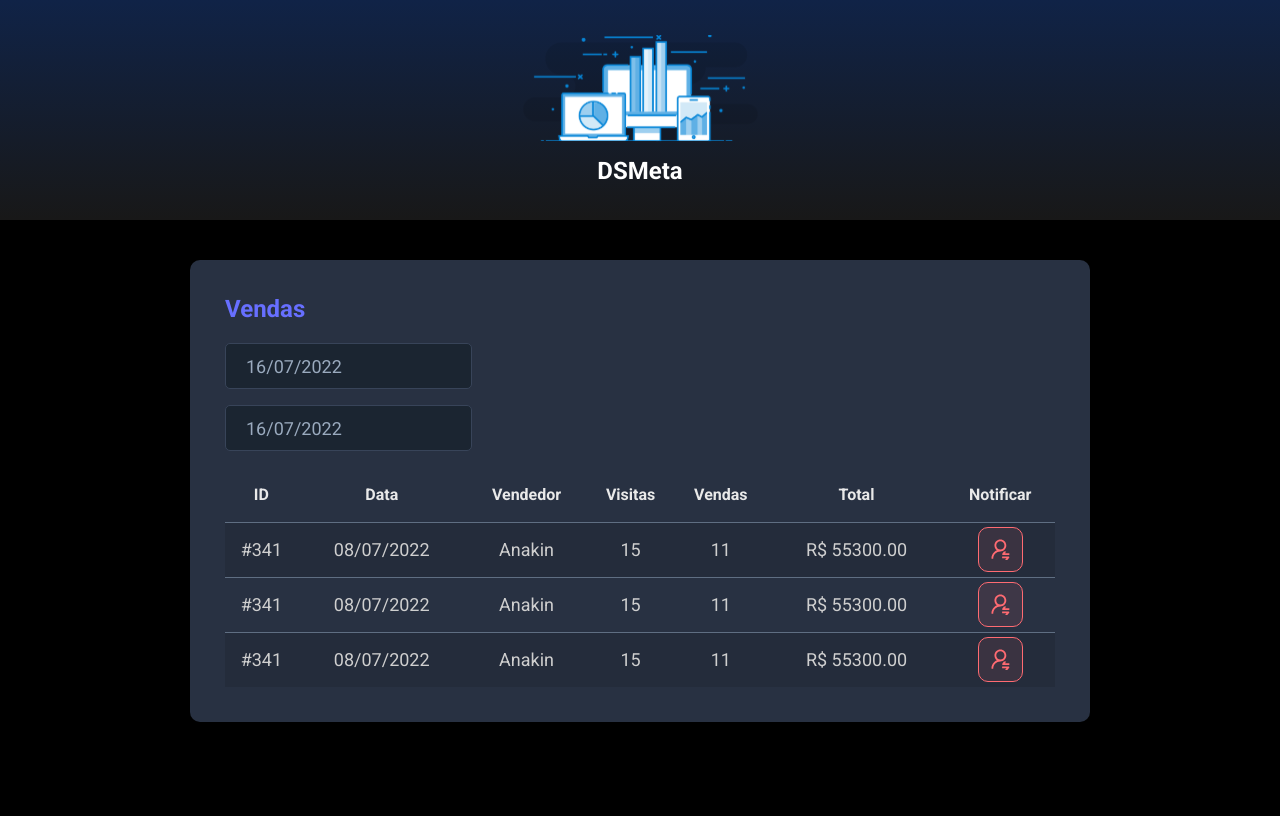
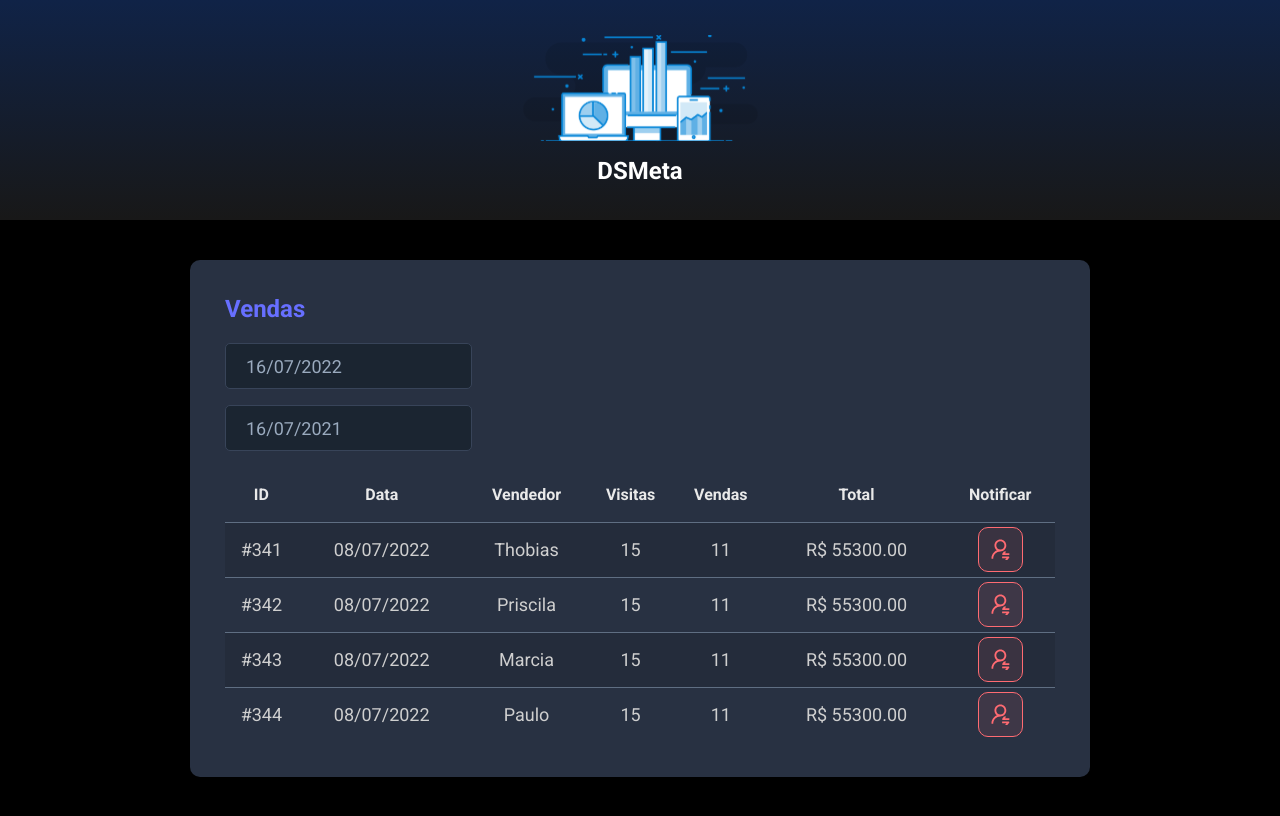
Before and after one commit to tobiascorrea/dsmeta, a React (Vite) app in the folder frontend/: page / in a window 1280 px wide. Built offline with nearby package versions, Linux system fonts and the light colour scheme.

Commit message:
useState

```diff
--- a/frontend/src/App.tsx
+++ b/frontend/src/App.tsx
@@ -1,5 +1,5 @@
-import SalesCard from "./components/SalesCard"
-import Header from "./components/Header"
+import SalesCard from "./components/SalesCard";
+import Header from "./components/Header";
 function App() {
   return (
     <>
@@ -18,4 +18,4 @@
   )
 }
 
-export default App
+export default App;
--- a/frontend/src/components/Header/index.tsx
+++ b/frontend/src/components/Header/index.tsx
@@ -1,5 +1,5 @@
-import logo from '../../assets/img/logo.svg'
-import './styles.css'
+import logo from '../../assets/img/logo.svg';
+import './styles.css';
 function Header() {
     return (
         <header>
@@ -13,4 +13,4 @@
     )
 }
 
-export default Header
+export default Header;
--- a/frontend/src/components/SalesCard/index.tsx
+++ b/frontend/src/components/SalesCard/index.tsx
@@ -1,9 +1,13 @@
-import NotificationButton from '../notificationButton'
+import NotificationButton from '../notificationButton';
 import DatePicker from "react-datepicker";
 import "react-datepicker/dist/react-datepicker.css";
-import './styles.css'
+import './styles.css';
+import { useState } from 'react';
 function SalesCard() {
-
+    const min = new Date(new Date().setDate(new Date().getDate() - 365));
+    const max = new Date();
+    const [minDate, setMinDate] = useState(min);
+    const [maxDate, setMaxDate] = useState(max);
     return (
 
         <div className="dsmeta-card">
@@ -11,16 +15,16 @@
             <div>
                 <div className="dsmeta-form-control-container">
                     <DatePicker
-                        selected={new Date()}
-                        onChange={(date: Date) => { }}
+                        selected={maxDate}
+                        onChange={(date: Date) => setMaxDate(date)}
                         className="dsmeta-form-control"
                         dateFormat="dd/MM/yyyy"
                     />
                 </div>
                 <div className="dsmeta-form-control-container">
                     <DatePicker
-                        selected={new Date()}
-                        onChange={(date: Date) => { }}
+                        selected={minDate}
+                        onChange={(date: Date) => setMinDate(date)}
                         className="dsmeta-form-control"
                         dateFormat="dd/MM/yyyy"
                     />
@@ -44,7 +48,7 @@
                         <tr>
                             <td className="show992">#341</td>
                             <td className="show576">08/07/2022</td>
-                            <td>Anakin</td>
+                            <td>Thobias</td>
                             <td className="show992">15</td>
                             <td className="show992">11</td>
                             <td>R$ 55300.00</td>
@@ -55,9 +59,9 @@
                             </td>
                         </tr>
                         <tr>
-                            <td className="show992">#341</td>
+                            <td className="show992">#342</td>
                             <td className="show576">08/07/2022</td>
-                            <td>Anakin</td>
+                            <td>Priscila</td>
                             <td className="show992">15</td>
                             <td className="show992">11</td>
                             <td>R$ 55300.00</td>
@@ -68,9 +72,22 @@
                             </td>
                         </tr>
                         <tr>
-                            <td className="show992">#341</td>
+                            <td className="show992">#343</td>
                             <td className="show576">08/07/2022</td>
-                            <td>Anakin</td>
+                            <td>Marcia</td>
+                            <td className="show992">15</td>
+                            <td className="show992">11</td>
+                            <td>R$ 55300.00</td>
+                            <td>
+                                <div className="dsmeta-red-btn-container">
+                                    <NotificationButton />
+                                </div>
+                            </td>
+                        </tr>
+                        <tr>
+                            <td className="show992">#344</td>
+                            <td className="show576">08/07/2022</td>
+                            <td>Paulo</td>
                             <td className="show992">15</td>
                             <td className="show992">11</td>
                             <td>R$ 55300.00</td>
@@ -90,4 +107,4 @@
     )
 }
 
-export default SalesCard
+export default SalesCard;
--- a/frontend/src/components/notificationButton/index.tsx
+++ b/frontend/src/components/notificationButton/index.tsx
@@ -1,5 +1,5 @@
-import icon from '../../assets/img/notification-icon.svg'
-import './styles.css'
+import icon from '../../assets/img/notification-icon.svg';
+import './styles.css';
 function NotificationButton() {
     return (
         <div className="dsmeta-red-btn">
@@ -8,4 +8,4 @@
     )
 }
 
-export default NotificationButton
+export default NotificationButton;
```
Also changed, not shown: frontend/src/main.tsx (+4 -4 lines).
